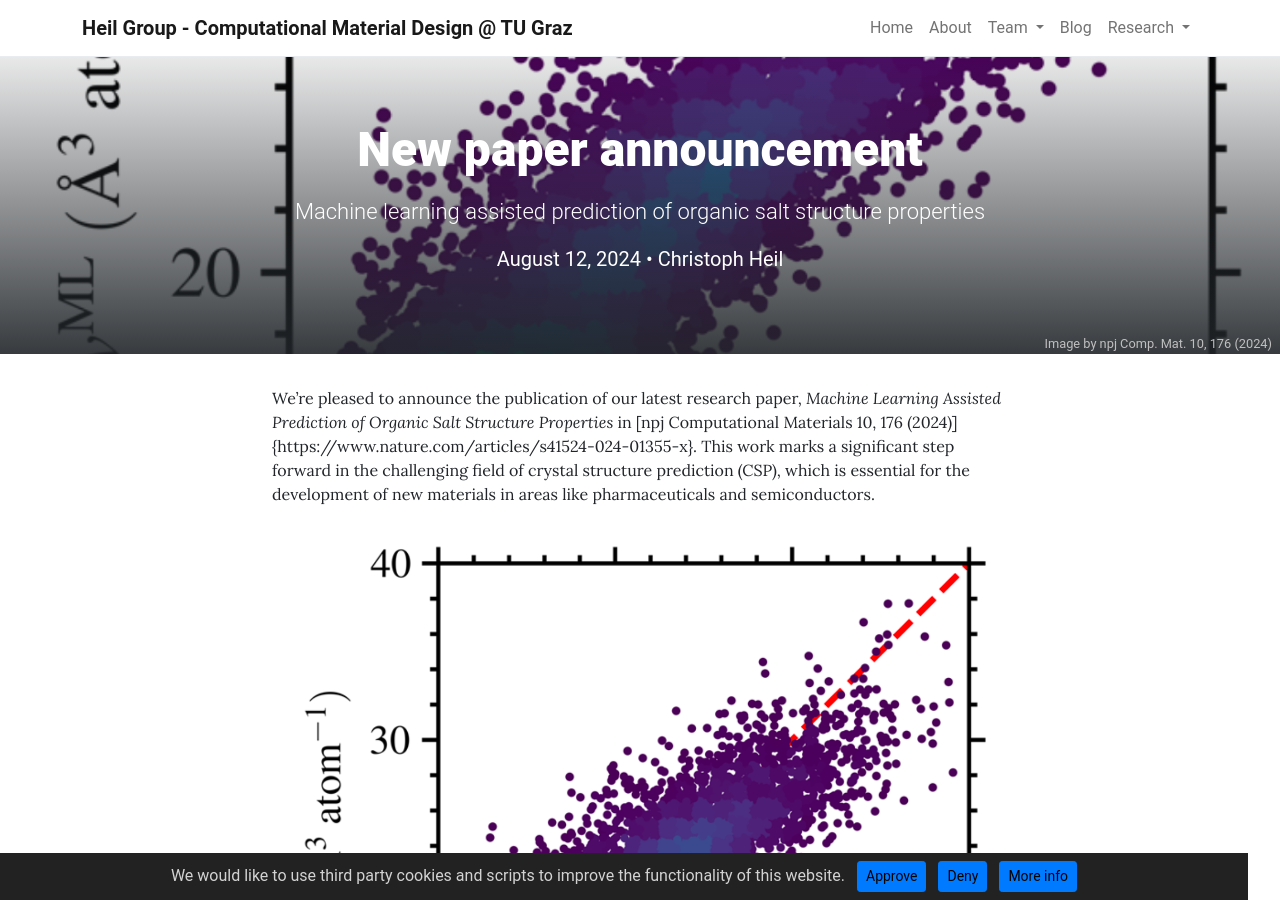
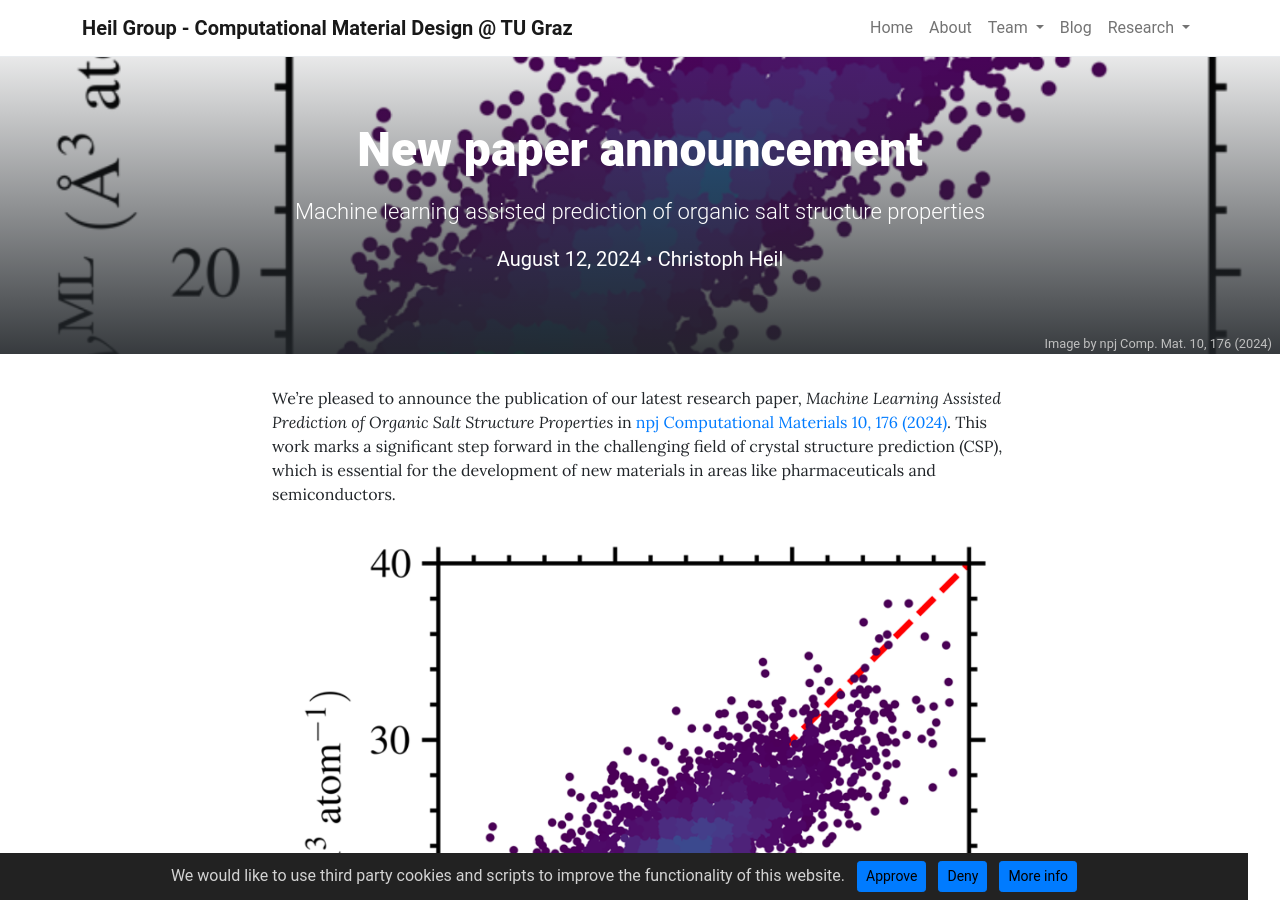
Before and after one commit to cheil/cheil.github.io, a Jekyll site: the page built from _posts/2024-08-12-new-paper_npj.md, in a window 1280 px wide and 900 px high. Built offline with Jekyll 4.4.1, drawn with Linux system fonts in a browser that asks for light colours; comment, search, counter and statistics services are not loaded.

Commit message:
edited blog post

```diff
--- a/_posts/2024-08-12-new-paper_npj.md
+++ b/_posts/2024-08-12-new-paper_npj.md
@@ -9,7 +9,7 @@ author: Christoph Heil
 comments: true
 ---
 
-We're pleased to announce the publication of our latest research paper, *Machine Learning Assisted Prediction of Organic Salt Structure Properties* in [npj Computational Materials 10, 176 (2024)]{https://www.nature.com/articles/s41524-024-01355-x}. This work marks a significant step forward in the challenging field of crystal structure prediction (CSP), which is essential for the development of new materials in areas like pharmaceuticals and semiconductors.
+We're pleased to announce the publication of our latest research paper, *Machine Learning Assisted Prediction of Organic Salt Structure Properties* in [npj Computational Materials 10, 176 (2024)](https://www.nature.com/articles/s41524-024-01355-x). This work marks a significant step forward in the challenging field of crystal structure prediction (CSP), which is essential for the development of new materials in areas like pharmaceuticals and semiconductors.
 
 <img src="../../../assets/theme/images/v_ML_vs_DFT.png" width="1000"/>
 Predicting the structure of organic crystals is notoriously difficult due to the complex and flexible nature of these molecules. Traditional methods often require vast computational resources, involving thousands of calculations to explore the many possible crystal forms. Our research aims to address this challenge by introducing a machine learning approach that reduces the computational cost and complexity of CSP.
```
